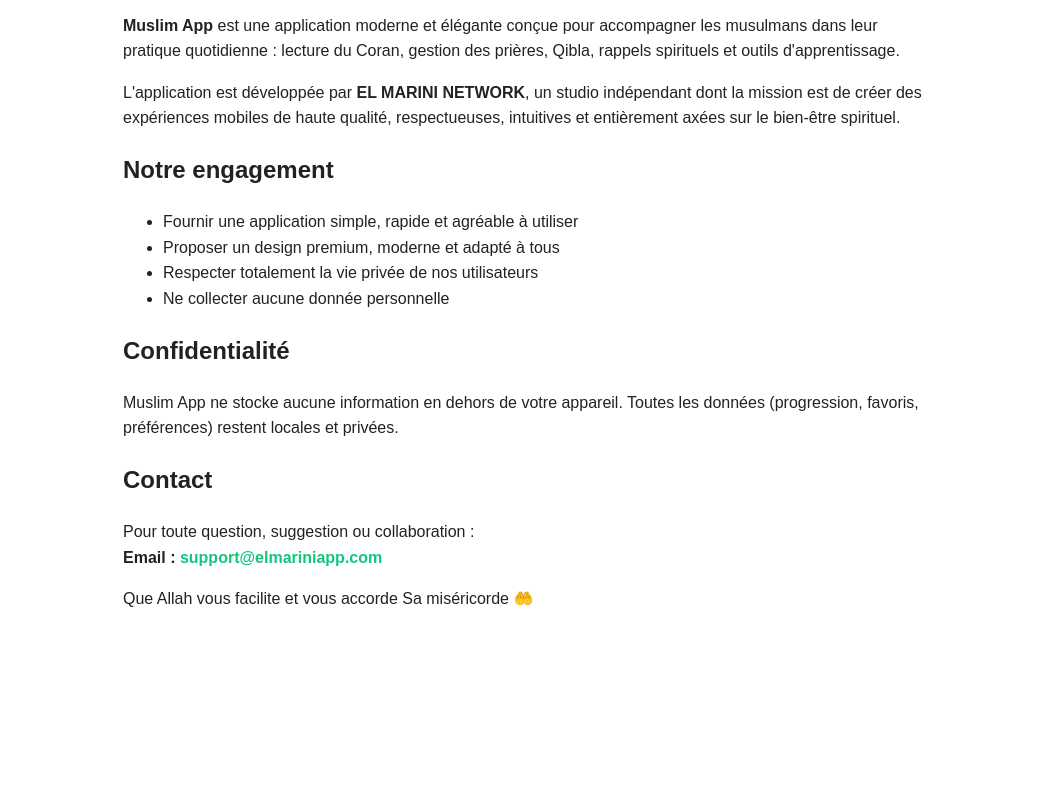
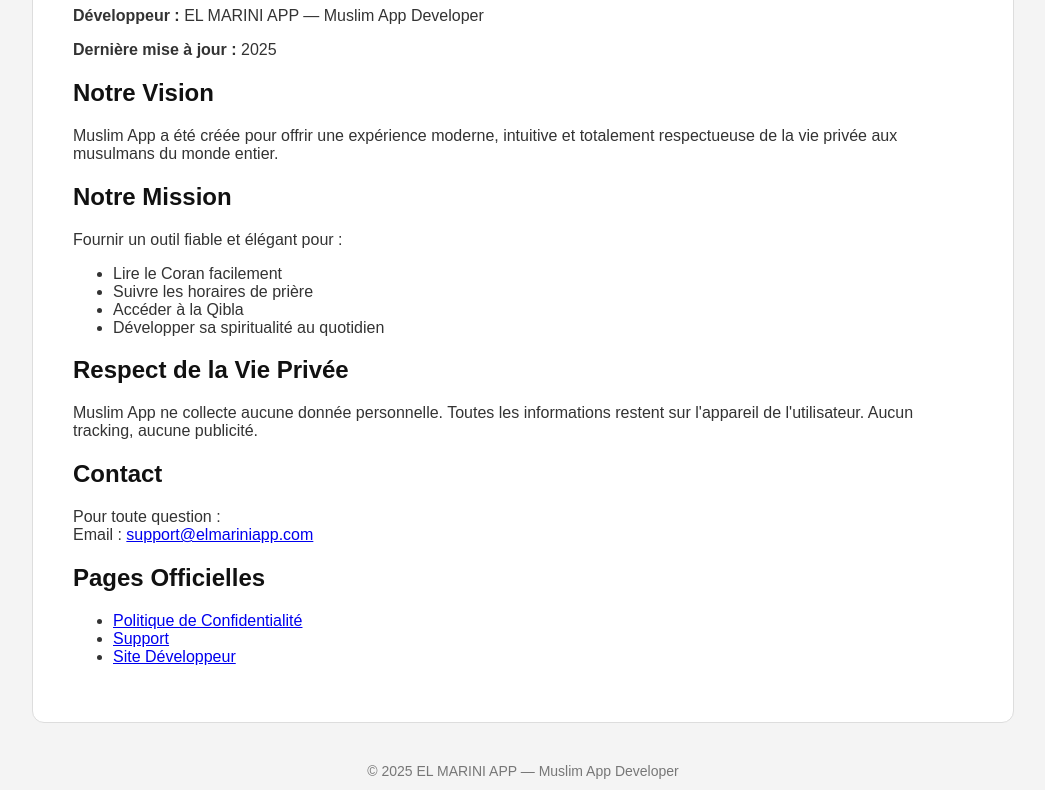
Before and after one commit to elmariniapp/muslim-app-about, a plain HTML site: page index.html in a window 1280 px wide. Shown: the part 183-973 px from the top of the page, without its empty margins (117-1162 px from the left). Before the commit the page ends 871 px from the top, so only its background shows below. Drawn offline with Linux system fonts and the light colour scheme.

Commit message:
Update index.html

```diff
--- a/index.html
+++ b/index.html
@@ -7,59 +7,157 @@
     <style>
         body {
             font-family: Arial, sans-serif;
-            max-width: 800px;
-            margin: 40px auto;
-            padding: 20px;
-            color: #222;
-            line-height: 1.6;
+            background: #f4f4f4;
+            padding: 40px;
+            margin: 0;
+            color: #333;
         }
-        h1 {
-            color: #0D3B2A;
+        .container {
+            max-width: 900px;
+            margin: auto;
+            background: #fff;
+            padding: 40px;
+            border-radius: 12px;
+            border: 1px solid #ddd;
         }
-        a {
-            color: #15C57E;
-            font-weight: bold;
-            text-decoration: none;
+        h1, h2 {
+            color: #111;
+        }
+        .lang-switch {
+            text-align: right;
+            margin-bottom: 20px;
+        }
+        .lang-switch button {
+            padding: 6px 12px;
+            background: #fff;
+            border: 1px solid #aaa;
+            border-radius: 6px;
+            cursor: pointer;
+            margin-left: 10px;
+        }
+        .section {
+            display: none;
+        }
+        .section.active {
+            display: block;
+        }
+        footer {
+            margin-top: 40px;
+            text-align: center;
+            font-size: 14px;
+            color: #777;
         }
     </style>
 </head>
 <body>
 
-<h1>À propos – Muslim App</h1>
-<p><strong>Dernière mise à jour :</strong> 2025-12-05</p>
+<div class="container">
 
+    <div class="lang-switch">
+        <button onclick="switchLang('fr')">🇫🇷 Français</button>
+        <button onclick="switchLang('en')">🇬🇧 English</button>
+    </div>
+
+    <!-- ---------------------- FRENCH VERSION ---------------------- -->
+    <div id="fr" class="section active">
+
+        <h1>À propos de Muslim App</h1>
+        <p><strong>Développeur :</strong> EL MARINI APP — Muslim App Developer</p>
+        <p><strong>Dernière mise à jour :</strong> 2025</p>
+
+        <h2>Notre Vision</h2>
         <p>
-    <strong>Muslim App</strong> est une application moderne et élégante conçue pour accompagner les musulmans dans leur pratique quotidienne :
-    lecture du Coran, gestion des prières, Qibla, rappels spirituels et outils d'apprentissage.
+            Muslim App a été créée pour offrir une expérience moderne, intuitive
+            et totalement respectueuse de la vie privée aux musulmans du monde entier.
         </p>
 
+        <h2>Notre Mission</h2>
         <p>
-    L'application est développée par <strong>EL MARINI NETWORK</strong>, un studio indépendant dont la mission est de créer des expériences
-    mobiles de haute qualité, respectueuses, intuitives et entièrement axées sur le bien-être spirituel.
+            Fournir un outil fiable et élégant pour :
         </p>
-
-<h2>Notre engagement</h2>
         <ul>
-    <li>Fournir une application simple, rapide et agréable à utiliser</li>
-    <li>Proposer un design premium, moderne et adapté à tous</li>
-    <li>Respecter totalement la vie privée de nos utilisateurs</li>
-    <li>Ne collecter aucune donnée personnelle</li>
+            <li>Lire le Coran facilement</li>
+            <li>Suivre les horaires de prière</li>
+            <li>Accéder à la Qibla</li>
+            <li>Développer sa spiritualité au quotidien</li>
         </ul>
 
-<h2>Confidentialité</h2>
+        <h2>Respect de la Vie Privée</h2>
         <p>
-    Muslim App ne stocke aucune information en dehors de votre appareil.
-    Toutes les données (progression, favoris, préférences) restent locales et privées.
+            Muslim App ne collecte aucune donnée personnelle. Toutes les informations
+            restent sur l'appareil de l'utilisateur. Aucun tracking, aucune publicité.
         </p>
 
         <h2>Contact</h2>
         <p>
-    Pour toute question, suggestion ou collaboration :
-    <br>
-    <strong>Email :</strong> <a href="mailto:support@elmariniapp.com">support@elmariniapp.com</a>
+            Pour toute question :<br>
+            Email : <a href="mailto:support@elmariniapp.com">support@elmariniapp.com</a>
         </p>
 
-<p>Que Allah vous facilite et vous accorde Sa miséricorde 🤲</p>
+        <h2>Pages Officielles</h2>
+        <ul>
+            <li><a href="https://elmariniapp.github.io/muslim-app-policy/">Politique de Confidentialité</a></li>
+            <li><a href="https://elmariniapp.github.io/muslim-app-support/">Support</a></li>
+            <li><a href="https://elmariniapp.github.io/muslim-app-developer/">Site Développeur</a></li>
+        </ul>
+    </div>
+
+
+    <!-- ---------------------- ENGLISH VERSION ---------------------- -->
+    <div id="en" class="section">
+
+        <h1>About Muslim App</h1>
+        <p><strong>Developer:</strong> EL MARINI APP — Muslim App Developer</p>
+        <p><strong>Last updated:</strong> 2025</p>
+
+        <h2>Our Vision</h2>
+        <p>
+            Muslim App was created to offer a modern, intuitive, and privacy-friendly
+            experience to Muslims around the world.
+        </p>
+
+        <h2>Our Mission</h2>
+        <p>Providing a reliable and elegant tool to:</p>
+        <ul>
+            <li>Read the Quran with ease</li>
+            <li>Follow accurate prayer times</li>
+            <li>Find the Qibla</li>
+            <li>Improve daily spirituality</li>
+        </ul>
+
+        <h2>Privacy Commitment</h2>
+        <p>
+            Muslim App does not collect personal data. All information stays on
+            the user's device. No tracking. No ads.
+        </p>
+
+        <h2>Contact</h2>
+        <p>
+            For any questions:<br>
+            Email: <a href="mailto:support@elmariniapp.com">support@elmariniapp.com</a>
+        </p>
+
+        <h2>Official Pages</h2>
+        <ul>
+            <li><a href="https://elmariniapp.github.io/muslim-app-policy/">Privacy Policy</a></li>
+            <li><a href="https://elmariniapp.github.io/muslim-app-support/">Support</a></li>
+            <li><a href="https://elmariniapp.github.io/muslim-app-developer/">Developer Website</a></li>
+        </ul>
+
+    </div>
+
+</div>
+
+<footer>
+    © 2025 EL MARINI APP — Muslim App Developer
+</footer>
+
+<script>
+function switchLang(lang) {
+    document.querySelectorAll('.section').forEach(sec => sec.classList.remove('active'));
+    document.getElementById(lang).classList.add('active');
+}
+</script>
 
 </body>
 </html>
```
Lines whose indentation alone changed are shown as unchanged.
